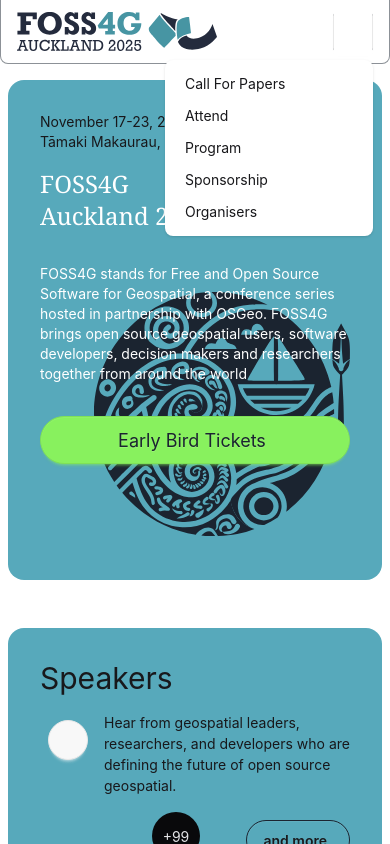
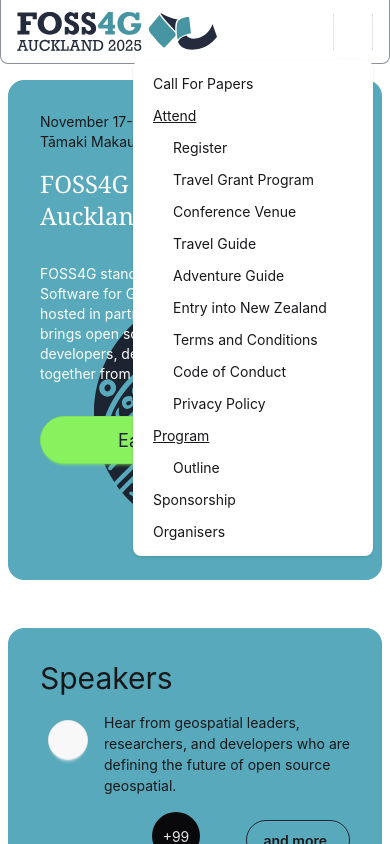
Before and after one commit to osgeo-oceania/foss4g-2025, a SvelteKit app: page / in a window 390 px wide. Both pictures are taken after a click on the button "menu". Shown: the top 844 px of the page. Built offline with nearby package versions, Linux system fonts and the light colour scheme; what @iconify/tailwind4 would draw is missing.

Commit message:
mobile menu

```diff
--- a/src/components/Header.svelte
+++ b/src/components/Header.svelte
@@ -76,7 +76,7 @@
 <div
   class="navbar border-primary/50 z-20 h-[30px] rounded-b-lg border-r-1 border-b-1 border-l-1 bg-white px-4"
 >
-  <div class="navbar-start w-auto my-4">
+  <div class="navbar-start my-4 w-auto">
     <Link href="/"><img src={LogoText} alt="FOSS4G Logo" class="max-w-[200px]" /></Link>
   </div>
 
@@ -134,7 +134,7 @@
           <span class="icon-[material-symbols-light--menu] h-12 w-12 bg-white"></span>
         </button>
         <ul
-          class="menu dropdown-content bg-base-100 rounded-box z-1 mt-2 w-52 p-2 shadow-sm"
+          class="menu dropdown-content bg-base-100 rounded-box z-1 mt-2 w-52 p-2 shadow-sm min-w-[240px]"
           class:dropdown-open={isMenuOpen}
         >
           {#each menuItems as menuItem}
@@ -142,10 +142,22 @@
               <Link
                 aria-label={menuItem.label}
                 href={menuItem.url}
-                class={`text-sm font-normal ${page.route.id === menuItem.url ? 'bg-primary text-white' : ''}`}
+                class={`text-sm font-normal ${menuItem.subMenu ? 'underline font-bold': ''}`}
                 >{menuItem.label}</Link
               >
             </li>
+            {#if menuItem.subMenu}
+              {#each menuItem.subMenu as subMenuItem}
+                <li>
+                  <Link
+                    aria-label={subMenuItem.label}
+                    href={subMenuItem.url}
+                    class={`text-sm font-normal ml-5`}
+                    >{subMenuItem.label}</Link
+                  >
+                </li>
+              {/each}
+            {/if}
           {/each}
         </ul>
       </div>
```
